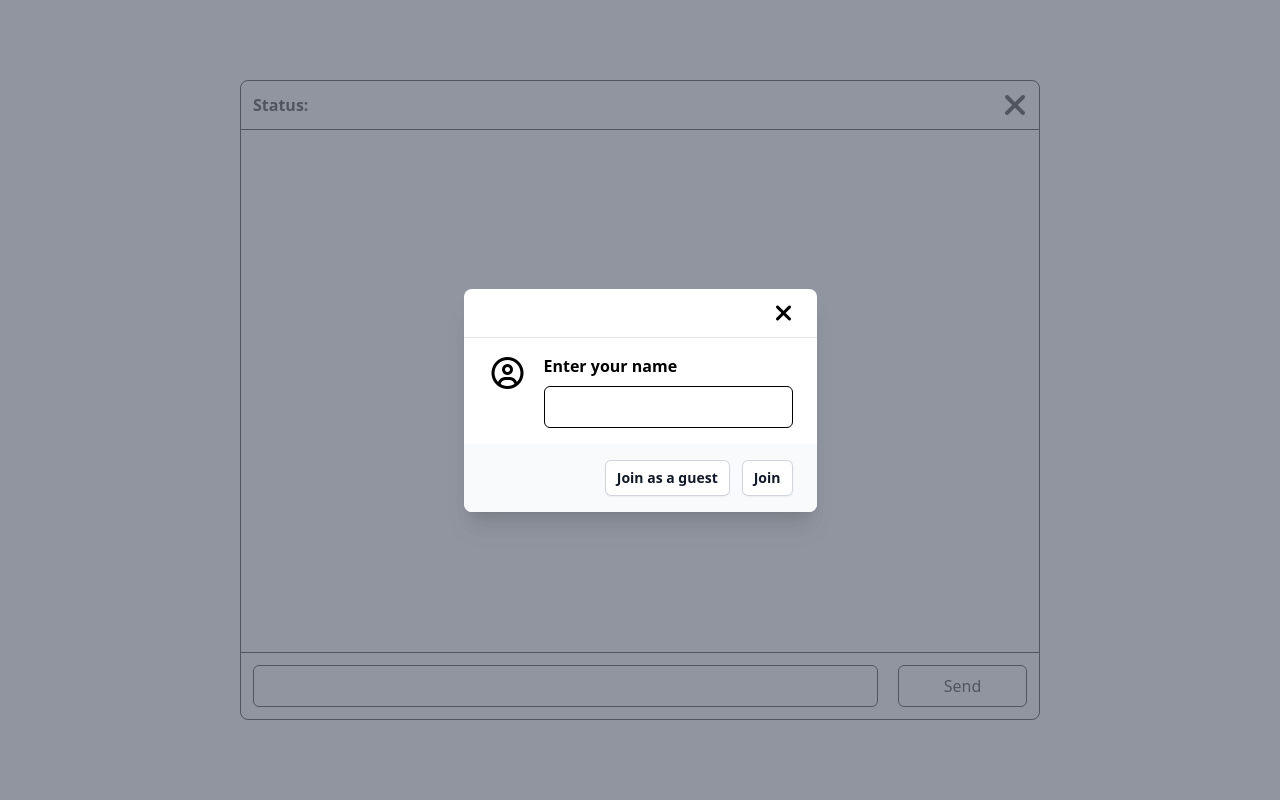
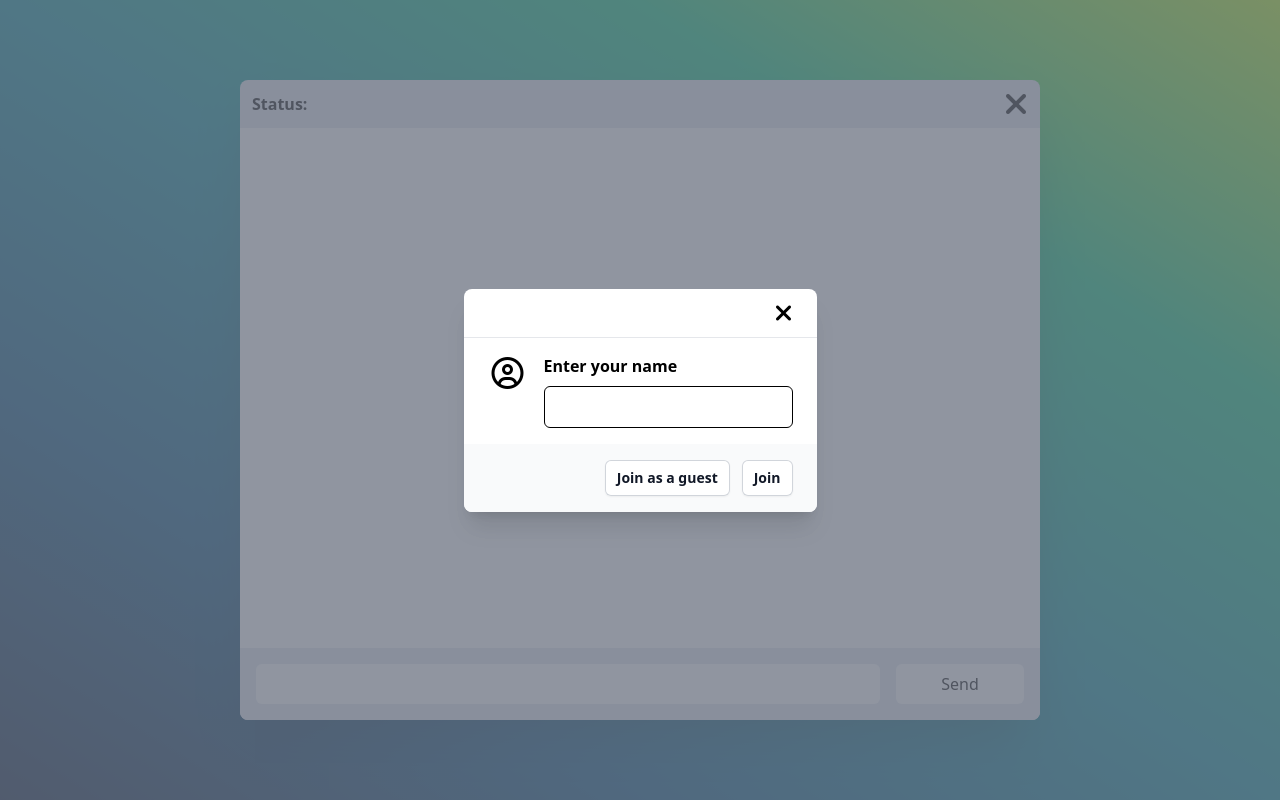
Before and after one commit to yitmeng00/chat-room, a website: page client/index.html in a window 1280 px wide. Drawn offline with nearby package versions, Linux system fonts and the light colour scheme; files that its build step writes are made by us from their sources.

Commit message:
Refactored styling for the chat room

```diff
--- a/client/index.html
+++ b/client/index.html
@@ -7,7 +7,7 @@
         <title>WebSocket Client</title>
 
         <!-- css and js src -->
-        <link href="./dist/output.css" rel="stylesheet">
+        <link href="./dist/output.css" rel="stylesheet" />
         <script src="client.js?v=1.0.2" defer></script>
 
         <!-- cdn link -->
@@ -18,12 +18,12 @@
     </head>
 
     <body>
-        <main class="px-60 py-20 h-screen">
+        <main class="px-60 py-20 h-screen bg-gradient">
             <div
-                class="client__chatroom-container border border-black flex flex-col h-full rounded-lg"
+                class="client__chatroom-container shadow-2xl flex flex-col h-full overflow-hidden rounded-lg"
             >
                 <div
-                    class="client__chat-header p-3 border-b border-black flex justify-between items-center"
+                    class="client__chat-header p-3 bg-slate-200 flex justify-between items-center"
                 >
                     <section>
                         <div>
@@ -46,21 +46,21 @@
                 </div>
 
                 <div
-                    class="client__conversation flex flex-col grow overflow-hidden"
+                    class="client__conversation bg-white flex flex-col grow overflow-hidden"
                 >
-                    <section class="p-3 overflow-y-scroll grow">
+                    <section class="p-4 overflow-y-scroll grow">
                         <div id="client__messages"></div>
                     </section>
 
-                    <section class="p-3 border-t border-black flex gap-5">
+                    <section class="p-4 bg-slate-200 flex gap-4">
                         <input
                             type="text"
                             id="client__input-msg"
-                            class="p-2 border border-black grow rounded-md"
+                            class="p-2 bg-white hover:shadow-lg grow rounded-md"
                         />
                         <button
                             id="client__send-msg-btn"
-                            class="p-2 border border-black hover:bg-slate-200 w-2/12 rounded-md"
+                            class="p-2 bg-white hover:shadow-lg w-2/12 rounded-md"
                         >
                             Send
                         </button>
--- a/client/tailwind.config.js
+++ b/client/tailwind.config.js
@@ -1,8 +1,18 @@
 /** @type {import('tailwindcss').Config} */
+const defaultTheme = require("tailwindcss/defaultTheme");
+
 export default {
     content: ["./index.html", "./client.js", "./src/**/*.{js,ts,jsx,tsx}"],
     theme: {
-        extend: {},
+        extend: {
+            fontFamily: {
+                sans: ['"Proxima Nova"', ...defaultTheme.fontFamily.sans],
+            },
+            backgroundImage: {
+                gradient:
+                    "linear-gradient(to right top, #051937, #004d7a, #008793, #00bf72, #a8eb12)",
+            },
+        },
     },
     plugins: [],
 };
```
